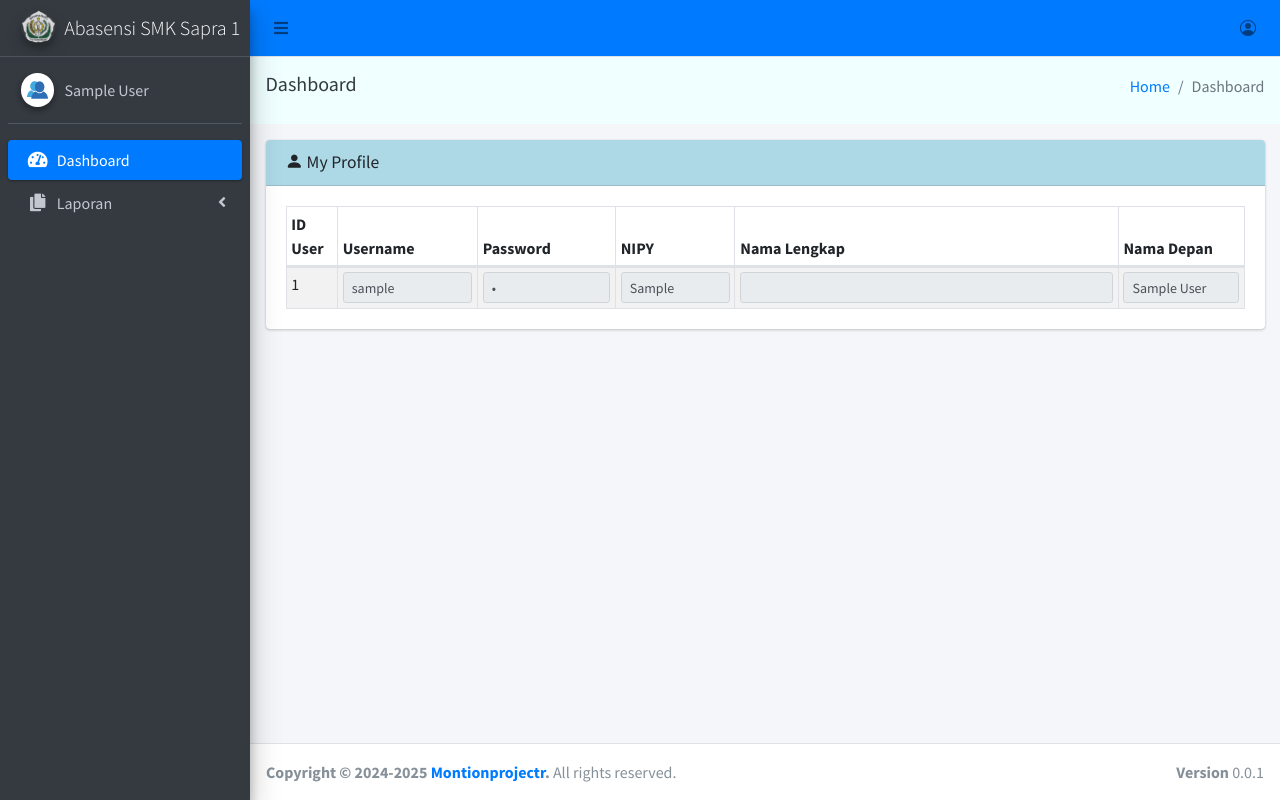
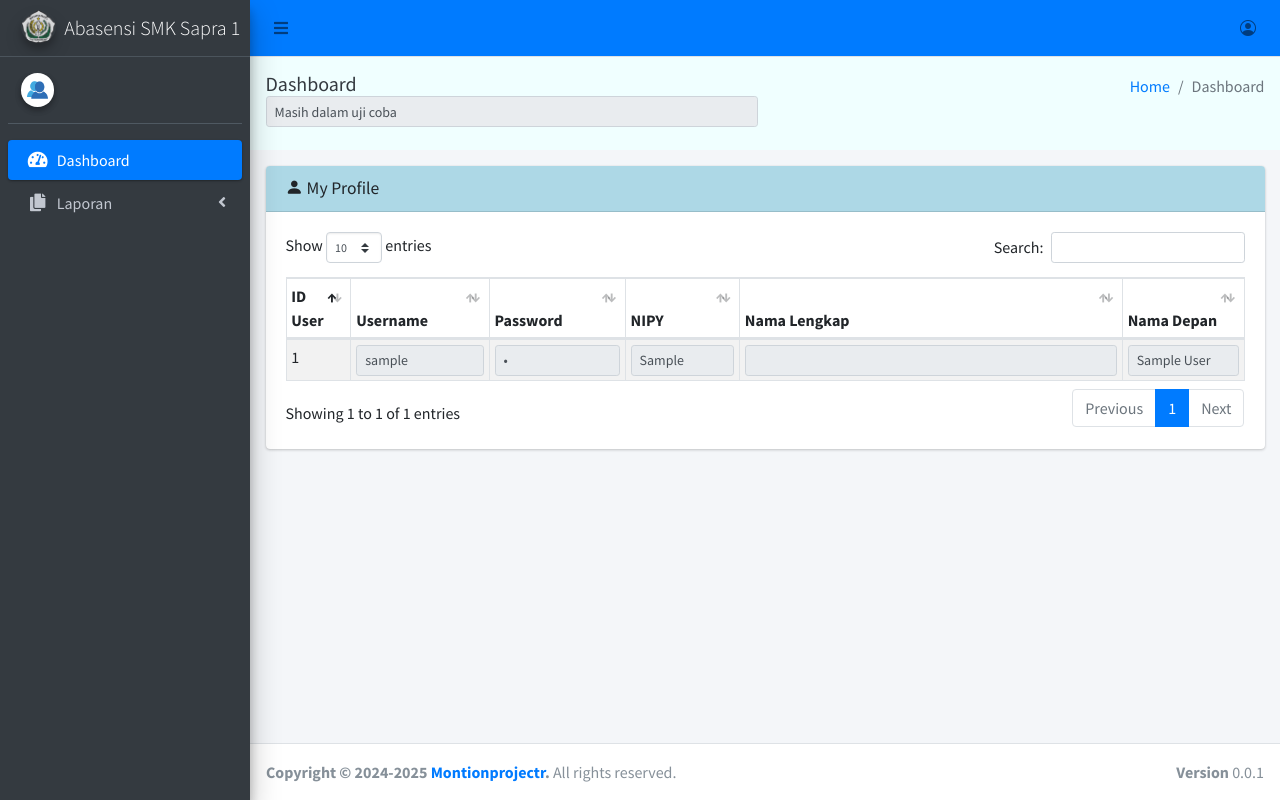
Before and after one commit to montionprojectr/presensi, a PHP site: page /index.php?page=guru-my-profile in a window 1280 px wide. Run offline with PHP 8.4, Linux system fonts and the light colour scheme; the visitor is signed in with stand-in values (Sample User, id 1); tables that the repository leaves empty or names only in its code hold one stand-in row (values such as "Sample post"); data that the repository does not hold is empty; some libraries are stand-ins or nearby versions.

Commit message:
up untuk uji coba

```diff
--- a/index.php
+++ b/index.php
@@ -101,7 +101,7 @@ $user = mysqli_fetch_array($query);
           <img src="dist/img/kosong.jpg" class="img-circle elevation-2" alt="User Image">
         </div>
         <div class="info">
-          <a href="?page=guru-my-profile" class="d-block"><?= $user['nama_depan']; ?></a>
+          <a href="?page=guru-my-profile" class="d-block"><?= $user['nama_lengkap']; ?></a>
         </div>
       </div>
 
@@ -149,7 +149,7 @@ $user = mysqli_fetch_array($query);
       <div class="container-fluid">
         <div class="row mb-2">
           <div class="col-sm-6">
-            <h5 class="m-0 text-dark">Dashboard</h5>
+            <h5 class="m-0 text-dark">Dashboard <input type="text" class="form-control form-control-sm" value="Masih dalam uji coba" readonly></h5>
           </div><!-- /.col -->
           <div class="col-sm-6">
             <ol class="breadcrumb float-sm-right">
--- a/pages-admin.php
+++ b/pages-admin.php
@@ -121,7 +121,7 @@ $d = mysqli_fetch_array($format);
           <img src="dist/img/kosong.jpg" class="img-circle elevation-2" alt="User Image">
         </div>
         <div class="info">
-          <a href="?page=adm-my-profile" class="d-block">Name User</a>
+          <a href="?page=adm-my-profile" class="d-block">Administrator</a>
         </div>
       </div>
 
@@ -230,7 +230,7 @@ $d = mysqli_fetch_array($format);
       <div class="container-fluid">
         <div class="row mb-2">
           <div class="col-sm-6">
-            <h5 class="m-0 text-dark">Dashboard Administrator</h5>
+            <h5 class="m-0 text-dark">Dashboard Administrator <input type="text" class="form-control form-control-sm" value="Masih dalam uji coba" readonly></h5>
           </div><!-- /.col -->
           <div class="col-sm-6">
             <ol class="breadcrumb float-sm-right">
--- a/pages-guru-my-profile.php
+++ b/pages-guru-my-profile.php
@@ -5,7 +5,7 @@
 				<h3 class="card-title"><i class="bi bi-person-fill"></i> My Profile</h3>
 			</div>
 			<div class="card-body">
-				<table class="table table-sm table-striped table-bordered">
+				<table id="example1" class="table table-sm table-striped table-bordered">
 					<thead class="card-header">
 						<tr>
 							<th>ID User</th>
```
Also changed, not shown: pages-adm-setelan.php (+11 -1 lines), pages-jurnal-siswa.php (added).
